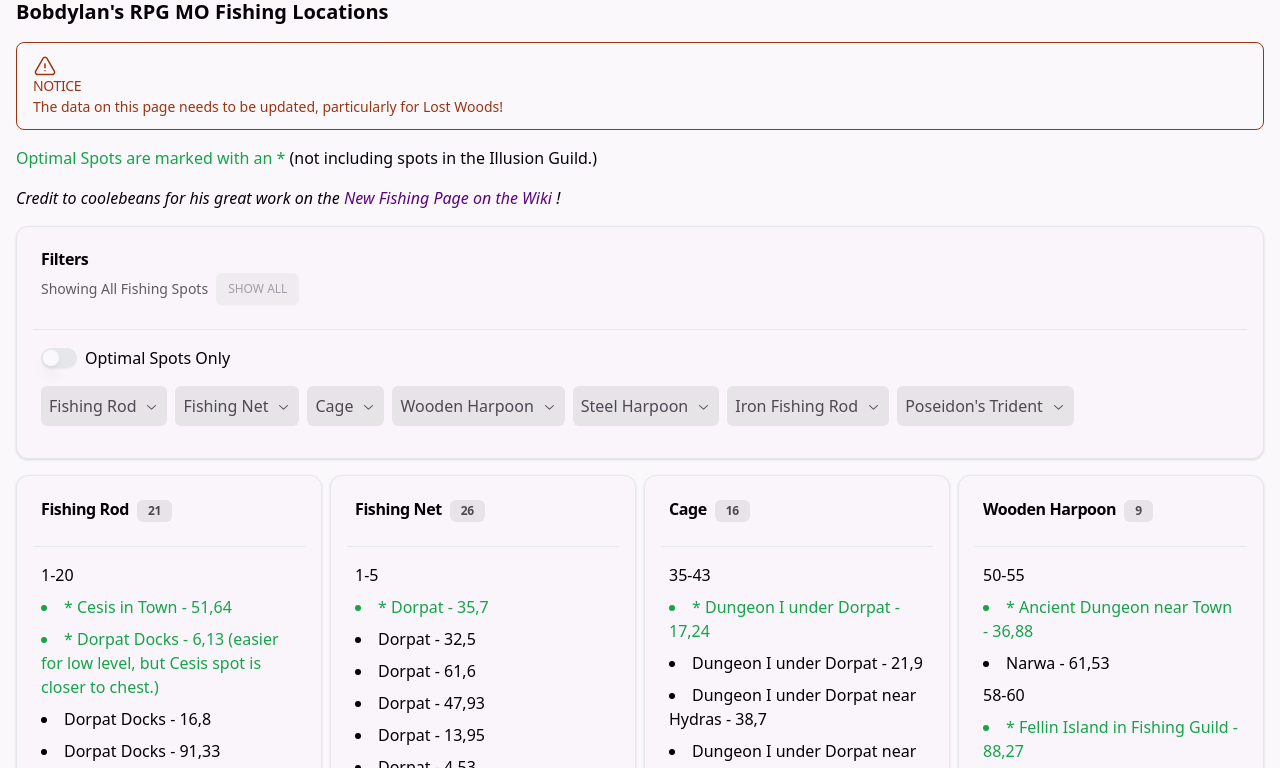
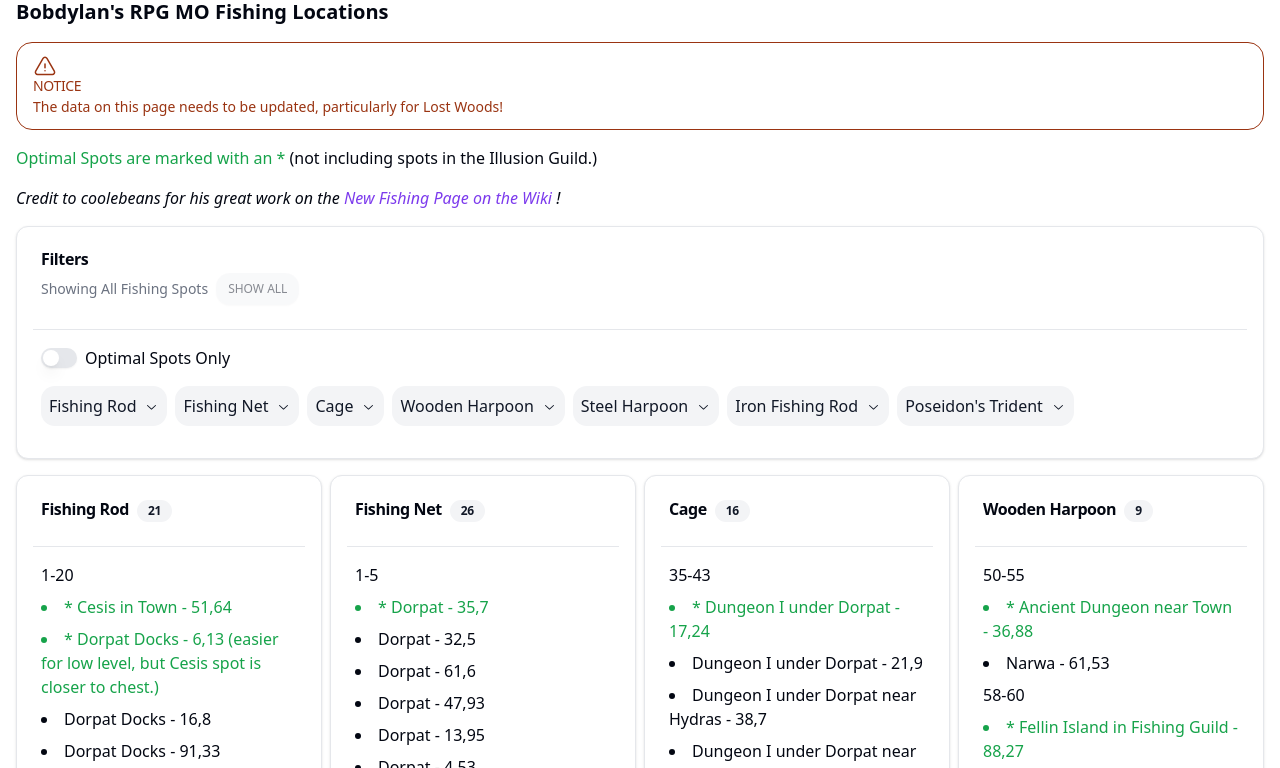
Before and after one commit to thomporter/rpgmobob.com, an Astro site: page /fishing in a window 1280 px wide. Shown: the part 59-827 px from the top of the page. Built offline with nearby package versions, Linux system fonts and the light colour scheme; Astro itself is replaced by a stand-in of ours.

Commit message:
updated theme to a brighter purple

```diff
--- a/src/global.css
+++ b/src/global.css
@@ -1,6 +1,54 @@
 @tailwind base;
 @tailwind components;
 @tailwind utilities;
+
+@layer base {
+  :root {
+    --background: 0 0% 100%;
+    --foreground: 224 71.4% 4.1%;
+    --card: 0 0% 100%;
+    --card-foreground: 224 71.4% 4.1%;
+    --popover: 0 0% 100%;
+    --popover-foreground: 224 71.4% 4.1%;
+    --primary: 262.1 83.3% 57.8%;
+    --primary-foreground: 210 20% 98%;
+    --secondary: 220 14.3% 95.9%;
+    --secondary-foreground: 220.9 39.3% 11%;
+    --muted: 220 14.3% 95.9%;
+    --muted-foreground: 220 8.9% 46.1%;
+    --accent: 220 14.3% 95.9%;
+    --accent-foreground: 220.9 39.3% 11%;
+    --destructive: 0 84.2% 60.2%;
+    --destructive-foreground: 210 20% 98%;
+    --border: 220 13% 91%;
+    --input: 220 13% 91%;
+    --ring: 262.1 83.3% 57.8%;
+    --radius: 1rem;
+  }
+
+  .dark {
+    --background: 224 71.4% 4.1%;
+    --foreground: 210 20% 98%;
+    --card: 224 71.4% 4.1%;
+    --card-foreground: 210 20% 98%;
+    --popover: 224 71.4% 4.1%;
+    --popover-foreground: 210 20% 98%;
+    --primary: 263.4 70% 50.4%;
+    --primary-foreground: 210 20% 98%;
+    --secondary: 215 27.9% 16.9%;
+    --secondary-foreground: 210 20% 98%;
+    --muted: 215 27.9% 16.9%;
+    --muted-foreground: 217.9 10.6% 64.9%;
+    --accent: 215 27.9% 16.9%;
+    --accent-foreground: 210 20% 98%;
+    --destructive: 0 62.8% 30.6%;
+    --destructive-foreground: 210 20% 98%;
+    --border: 215 27.9% 16.9%;
+    --input: 215 27.9% 16.9%;
+    --ring: 263.4 70% 50.4%;
+  }
+}
+/* Original Purple (too dark)
 @layer base {
   :root {
     --background: 283 36% 98%;
@@ -46,7 +94,7 @@
     --destructive-foreground: 0 0% 100%;
     --ring: 283 93% 25%;
   }
-}
+} */
 
 @layer base {
   * {
```
